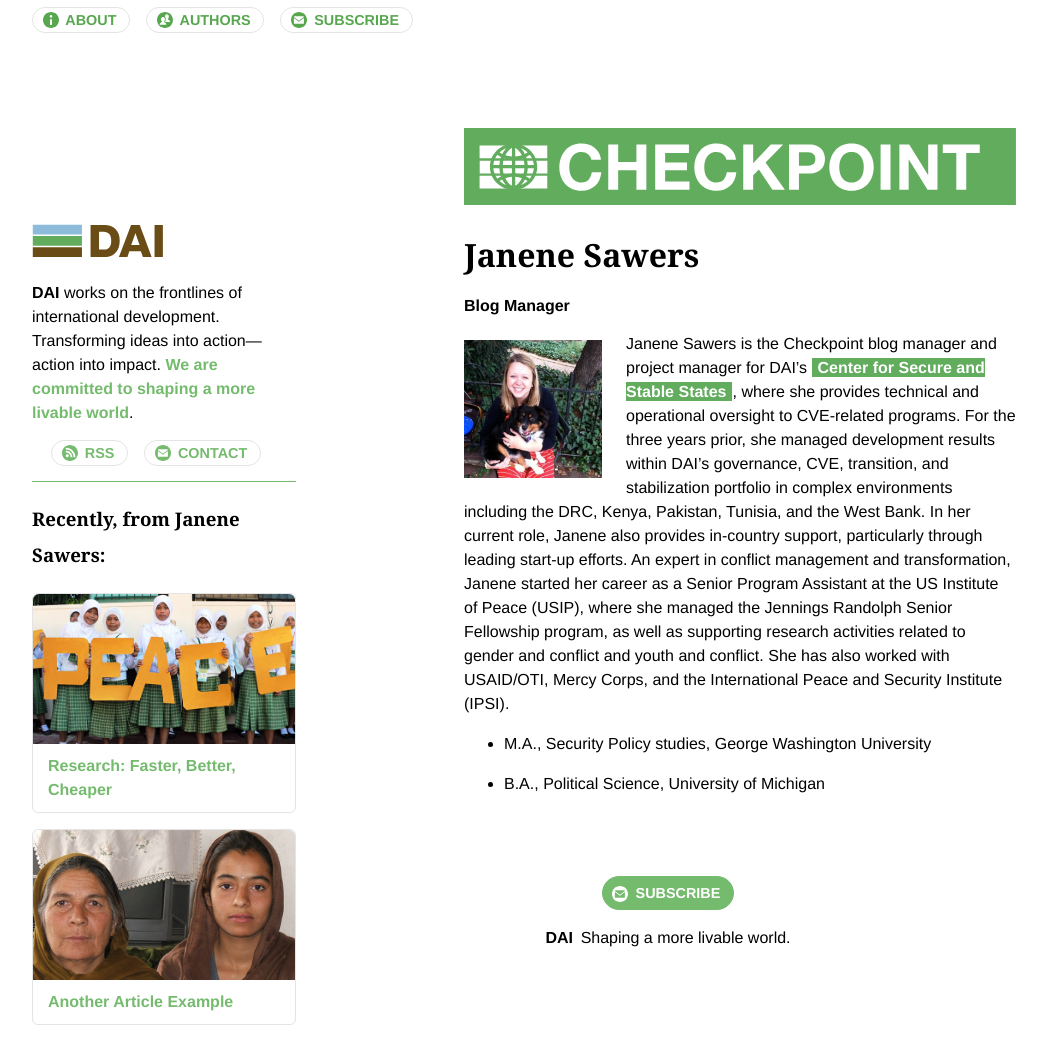
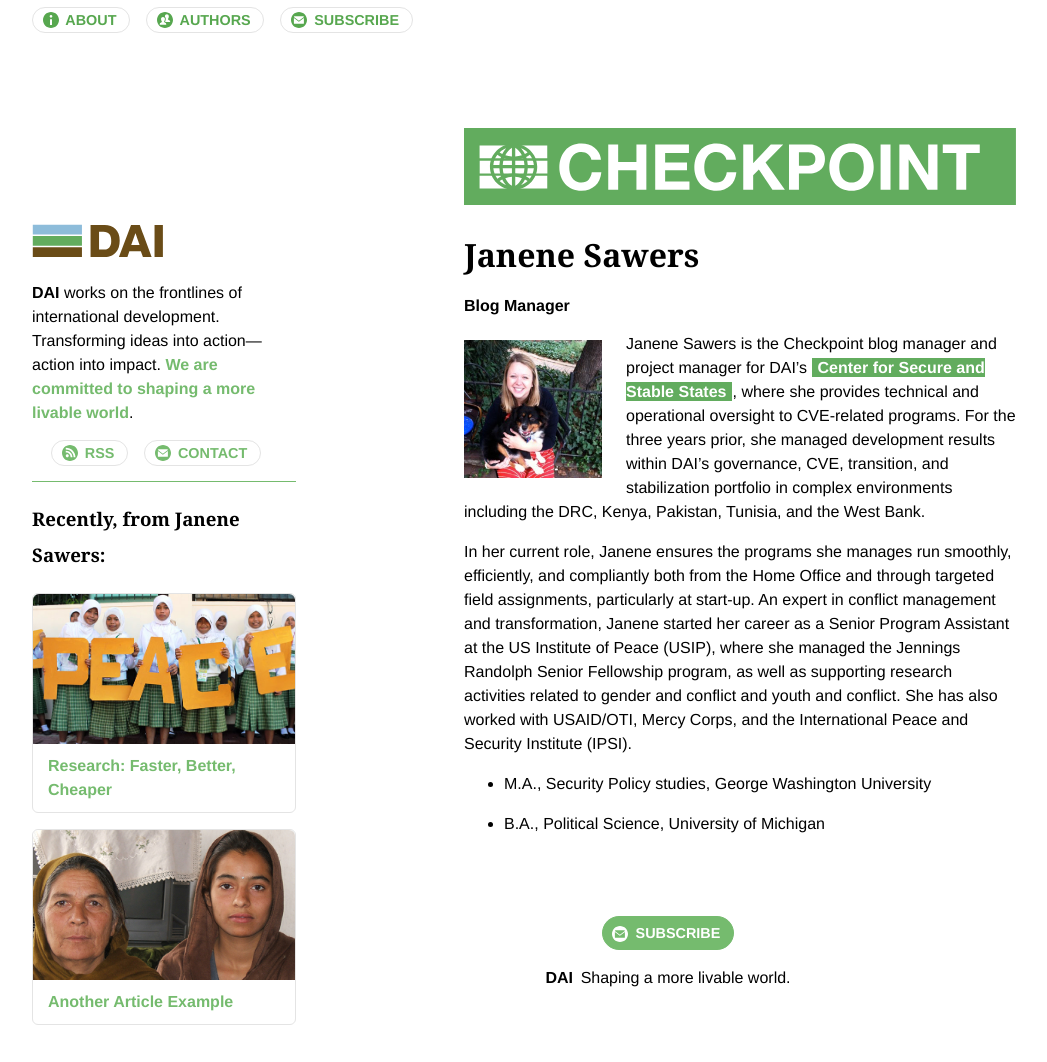
Before and after one commit to BryanSchuetz/CS-, a Jekyll site: the page built from _authors/janene-sawers.markdown, in a window 1280 px wide. Shown: the whole page, without its empty margins (116-1163 px from the left). Built offline with Jekyll 4.4.1, drawn with Linux system fonts in a browser that asks for light colours.

Commit message:
Updated Janene Sawers

```diff
--- a/_authors/janene-sawers.markdown
+++ b/_authors/janene-sawers.markdown
@@ -5,7 +5,11 @@ Job: Blog Manager
 Image: "/uploads/janene.jpg"
 ---
 
-Janene Sawers is the Checkpoint blog manager and project manager for DAI's [Center for Secure and Stable States](https://www.dai.com/our-work/solutions/fragile-states), where she provides technical and operational oversight to CVE-related programs. For the three years prior, she managed development results within DAI's governance, CVE, transition, and stabilization portfolio in complex environments including the DRC, Kenya, Pakistan, Tunisia, and the West Bank. In her current role, Janene also provides in-country support, particularly through leading start-up efforts. An expert in conflict management and transformation, Janene started her career as a Senior Program Assistant at the US Institute of Peace (USIP), where she managed the Jennings Randolph Senior Fellowship program, as well as supporting research activities related to gender and conflict and youth and conflict. She has also worked with USAID/OTI, Mercy Corps, and the International Peace and Security Institute (IPSI).
+Janene Sawers is the Checkpoint blog manager and project manager for DAI's [Center for Secure and Stable States](https://www.dai.com/our-work/solutions/fragile-states), where she provides technical and operational oversight to CVE-related programs. For the three years prior, she managed development results within DAI's governance, CVE, transition, and stabilization portfolio in complex environments including the DRC, Kenya, Pakistan, Tunisia, and the West Bank.
+
+<!--more-->
+
+In her current role, Janene ensures the programs she manages run smoothly, efficiently, and compliantly both from the Home Office and through targeted field assignments, particularly at start-up. An expert in conflict management and transformation, Janene started her career as a Senior Program Assistant at the US Institute of Peace (USIP), where she managed the Jennings Randolph Senior Fellowship program, as well as supporting research activities related to gender and conflict and youth and conflict. She has also worked with USAID/OTI, Mercy Corps, and the International Peace and Security Institute (IPSI).
 
 * M.A., Security Policy studies, George Washington University
 
```
